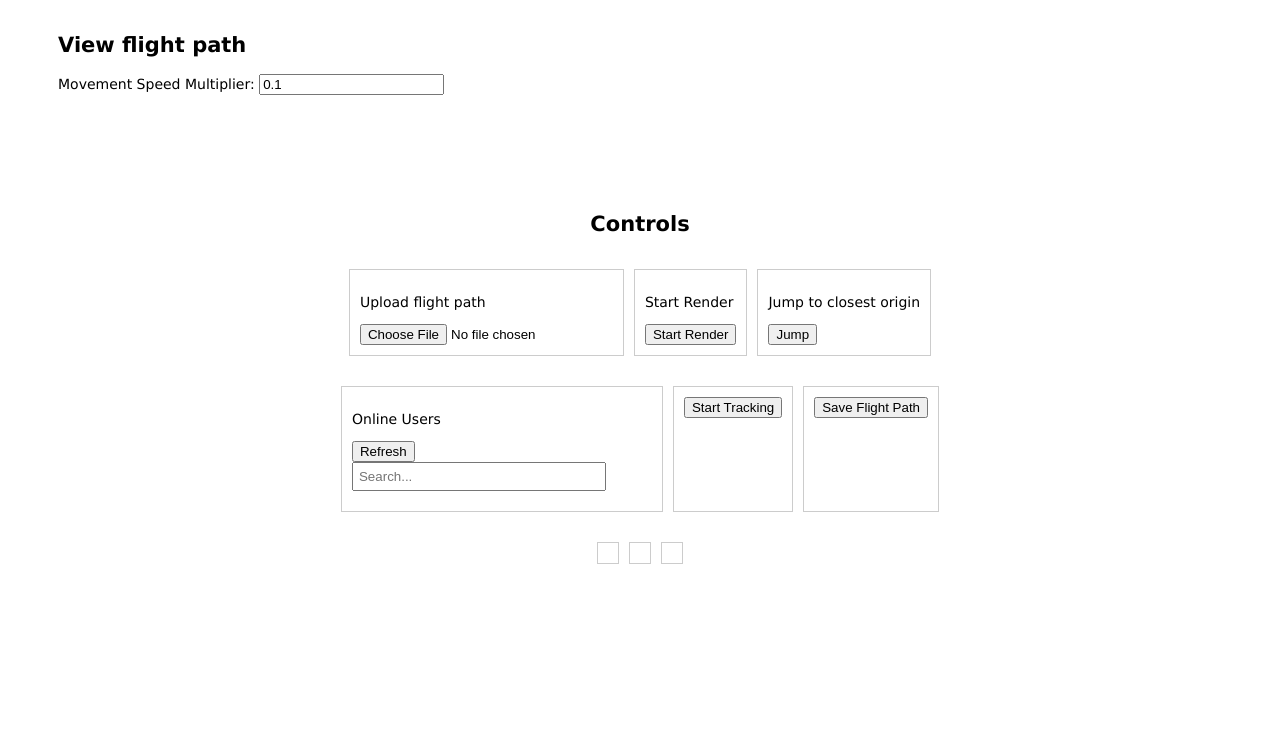
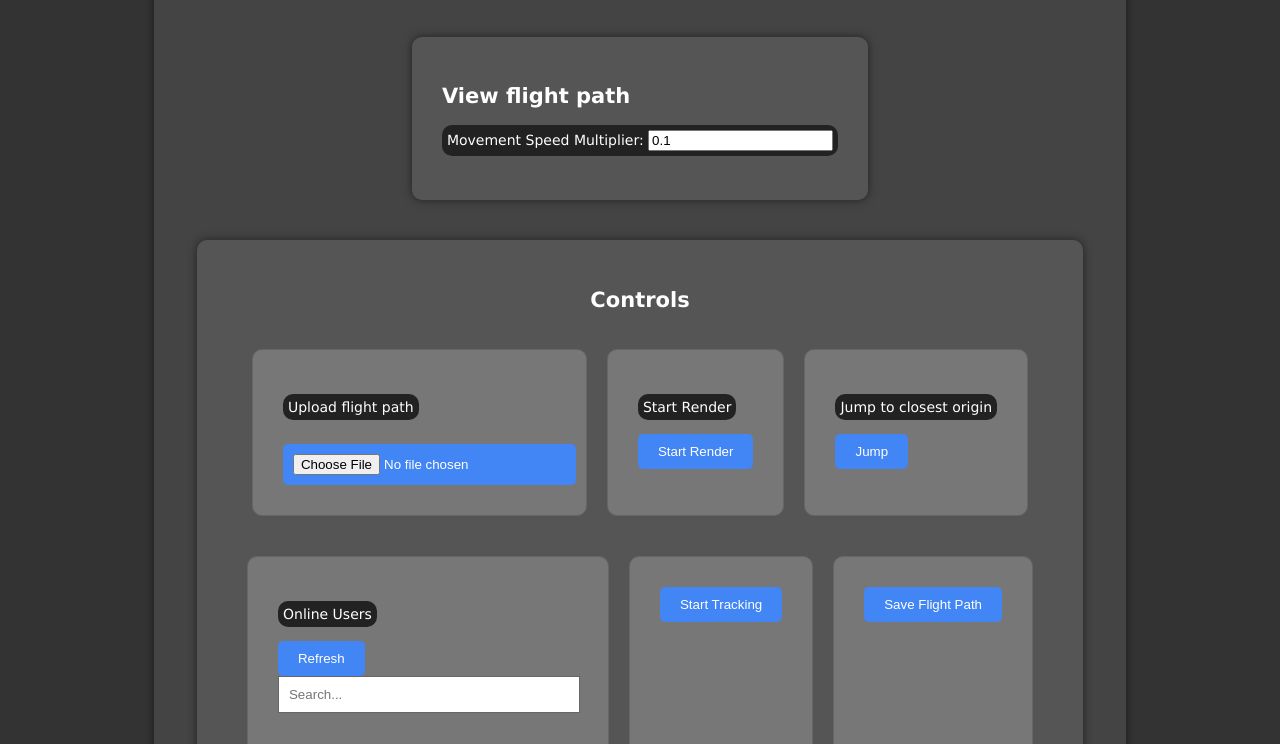
Before and after one commit to iL0g1c/GeoFS-3D-Flight-Recorder, a website with bundled scripts: page src/public/index.html in a window 1280 px wide. Shown: the part 212-956 px from the top of the page. Built offline with nearby package versions, Linux system fonts and the light colour scheme.

Commit message:
better formatting

```diff
--- a/src/package.json
+++ b/src/package.json
@@ -10,6 +10,7 @@
     "cookie-parser": "~1.4.4",
     "debug": "~2.6.9",
     "express": "~4.16.1",
+    "favicons": "^7.1.5",
     "morgan": "~1.9.1",
     "nodemon": "^3.1.0",
     "npm-run-all": "^4.1.5",
--- a/src/public/index.html
+++ b/src/public/index.html
@@ -5,6 +5,7 @@
     <meta name="viewport" content="width=device-width, initial-scale=1.0">
     <title>GeoFS Flight Path Renderer</title>
     <link rel="stylesheet" href="/stylesheets/style.css">
+    <link rel="icon" type="image/png" sizes="32x32" href="/images/favicon.png">
   </head>
   <body>
     <script type="module" src="javascripts/three.module.js"></script>
--- a/src/public/javascripts/uiController.js
+++ b/src/public/javascripts/uiController.js
@@ -1,5 +1,6 @@
-// Allow flight speed control with scroll wheel
+// make scroll wheel exponential
 // Fix bug where closest origin is not being moved to 0,0,0
+// Add window to view logging data.
 
 import * as THREE from '../javascripts/three.module.js';
 import { Logger } from '../javascripts/logger.js';
@@ -275,9 +276,30 @@ class UIController {
     }
 
     handleWheelScroll(event) {
-        event.preventDefault();
-        const speedChange = event.deltaY > 0 ? -0.1 : 0.1;
-        this.changeSpeed(speedChange < 0);
+        const delta = Math.sign(event.deltaY); // Get the direction of the scroll (1 or -1)
+        const speedInput = document.getElementById('speed-input');
+        let speedValue = parseFloat(speedInput.value); // Convert to number
+
+        if (!isNaN(speedValue) && speedValue >= 0.1 && speedValue <= 1000) {
+            // Exponential speed increase
+            speedValue *= Math.pow(0.1, delta * 0.1);
+
+            if (speedValue < 0.1) {
+                speedValue = 0.1;
+            }
+            if (speedValue > 1000) {
+                speedValue = 1000;
+            }
+
+            // Update input box value
+            speedInput.value = speedValue.toFixed(2);
+
+            // Set the new speed to controls
+            this.mainRenderer.controls.movementSpeed = speedValue;
+            console.log(this.mainRenderer.controls.movementSpeed);
+        }
+
+        event.preventDefault(); // Prevent the default scroll behavior
     }
 }
 
--- a/src/public/stylesheets/style.css
+++ b/src/public/stylesheets/style.css
@@ -1,53 +1,95 @@
 body {
+  display: flex;
+  flex-direction: column;
+  align-items: center;
   padding: 50px;
   font: 14px "Lucida Grande", Helvetica, Arial, sans-serif;
+  background-color: #333333;
+  color: #ffffff;
+}
+
+#wrapper {
+  display: flex;
+  flex-direction: column;
+  align-items: center;
+  width: 80%;
+  margin: 0 auto;
+  background-color: #444444;
+  box-shadow: 0 0 10px rgba(0, 0, 0, 0.5);
+  padding: 20px;
+  border-radius: 10px;
 }
 
 #title-bar {
-  margin: 0 auto;
+  margin: 20px auto;
   text-align: center;
+  color: #ffffff;
+  border-radius: 10px;
 }
 
 #renderer {
-  margin: 100px auto;
+  margin: 20px;
   position: relative;
-  align-items: left;
+  align-items: center;
+  background-color: #555555;
+  box-shadow: 0 0 10px rgba(0, 0, 0, 0.5);
+  padding: 30px;
+  border-radius: 10px;
 }
 
 #camera-details {
   text-align: left;
+  border-radius: 10px;
 }
 
 #renderer-ui {
   display: flex;
   flex-direction: column;
   align-items: center;
-  margin: 100px auto;
+  margin: 20px auto;
   position: relative;
+  background-color: #555555;
+  box-shadow: 0 0 10px rgba(0, 0, 0, 0.5);
+  padding: 30px;
+  border-radius: 10px;
+
 }
 
 .row {
   display: flex;
   margin: 10px;
+  border-radius: 10px;
+}
+
+p {
+  background-color: #222222;
+  width: fit-content;
+  border-radius: 10px;
+  padding: 5px;
 }
 
 .box {
-  padding: 10px;
-  border: 1px solid #ccc;
-  margin: 5px;
+  padding: 30px;
+  border: 1px solid #666666;
+  margin: 10px;
+  background-color: #777777;
+  border-radius: 10px;
 }
 
 #user-selector {
   width: 300px;
-  border: 1px solid #ccc;
-  padding: 10px;
+  border: 1px solid #666666;
+  padding: 30px;
+  border-radius: 10px;
 }
 
 #search-input {
-  width: 80%;
-  padding: 5px;
-  margin-bottom: 10px;
+  width: calc(100% - 20px);
+  padding: 10px;
+  margin-bottom: 20px;
+  border: 1px solid #666666;
 }
+
 
 #user-list {
   display: flex;
@@ -55,7 +97,54 @@ body {
   max-height: 200px;
   overflow-y: auto;
   text-align: left;
+  background-color: #555555;
+  border-radius: 10px;
 }
 #user-list div {
-  margin-bottom: 5px;
+  margin-bottom: 20px;
+  border-radius: 10px;
 }
+
+/* Add these styles for button stylization */
+
+button {
+  padding: 10px 20px;
+  border: none;
+  cursor: pointer;
+  border-radius: 5px;
+  color: #ffffff;
+}
+
+button:hover {
+  background-color: #666666;
+}
+
+#toggle-render,
+#jump-to-origin,
+#refresh-user,
+#toggle-tracking,
+#save-flight-path {
+  background-color: #4285f4; /* You can replace this color with your desired button color */
+}
+
+#toggle-render:hover,
+#jump-to-origin:hover,
+#refresh-user:hover,
+#toggle-tracking:hover,
+#save-flight-path:hover {
+  background-color: #3b6eac; /* You can replace this color with a slightly darker shade for the hover effect */
+}
+
+/* Adjusting other styles for consistency */
+
+#file-input {
+  width: 100%;
+  padding: 10px;
+  margin-top: 10px;
+  border-radius: 5px;
+  background-color: #4285f4;
+}
+
+#file-input:hover {
+  background-color: #3b6eac;
+}
```
Also changed, not shown: src/public/images/favicon.png (added), 1 other file.
